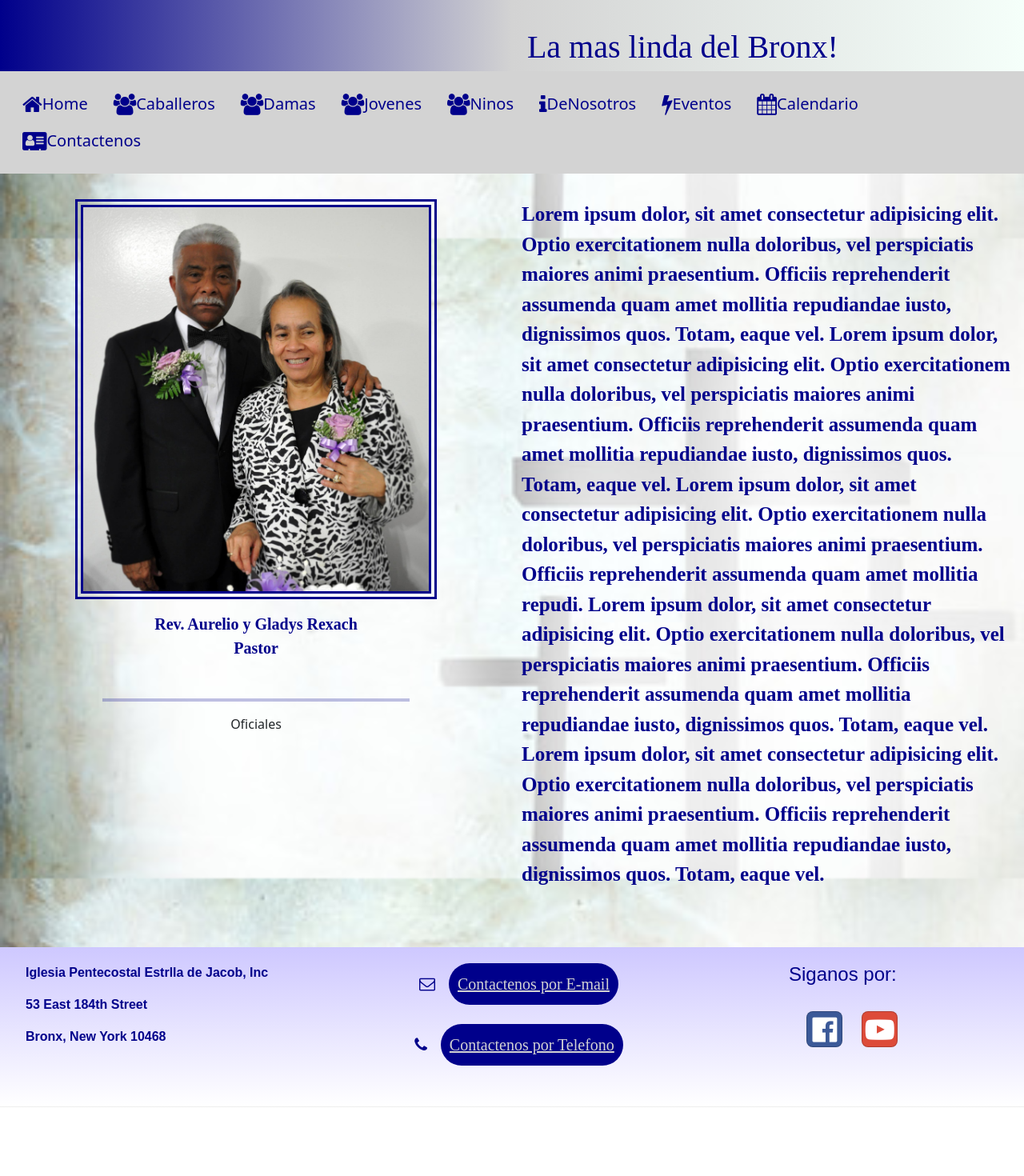
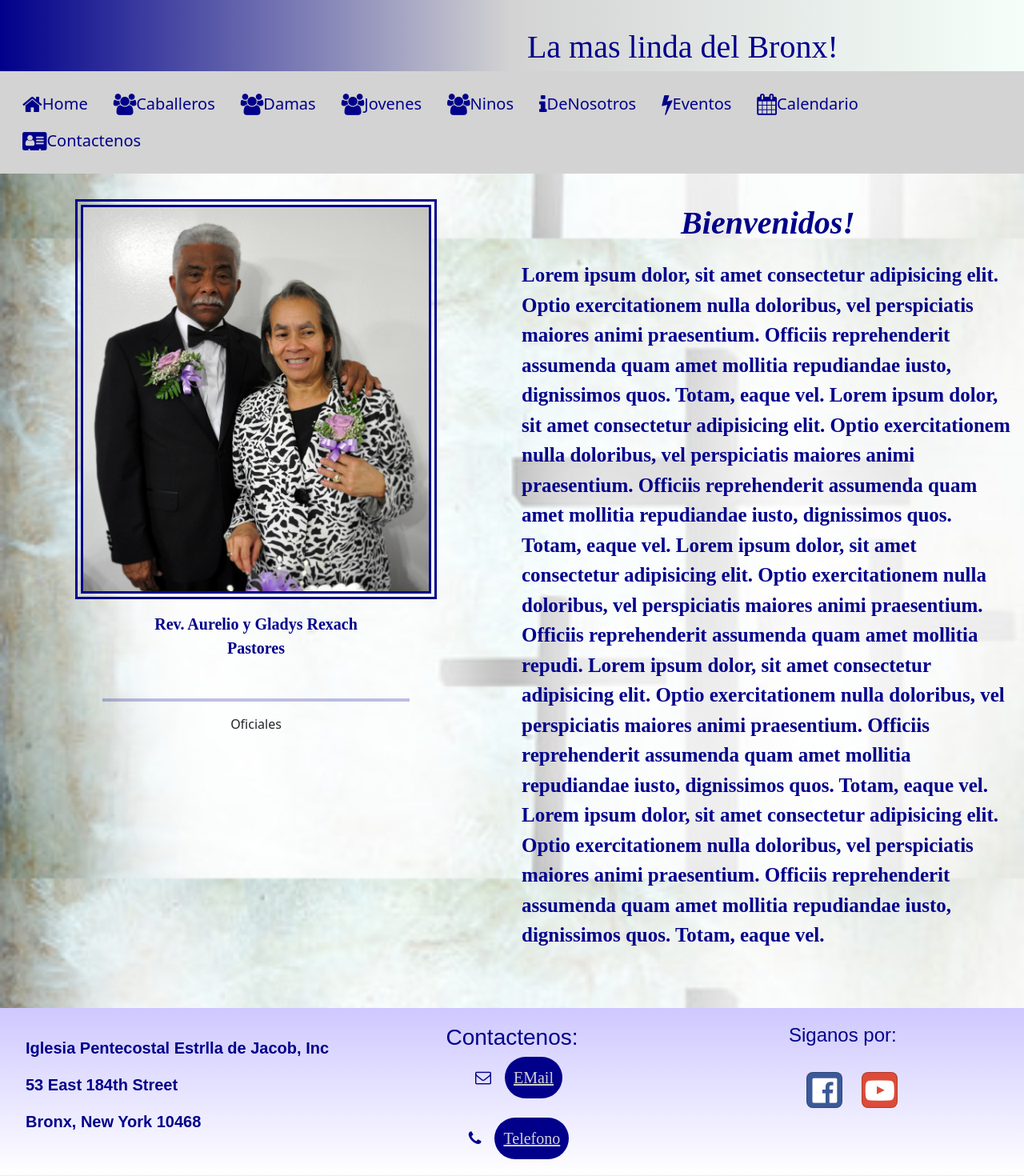
Before and after one commit to hgandia/edj-react, a React (Create React App) app: page /leader/0 in a window 1280 px wide. Shown: the part 502-1972 px from the top of the page at 80% size. Before the commit the page ends 1886 px from the top, so only its background shows below. Built offline with nearby package versions, Linux system fonts and the light colour scheme.

Commit message:
Leader Content Parsed

```diff
--- a/src/App.css
+++ b/src/App.css
@@ -91,7 +91,6 @@ h2 {
 
 #footerIcon {
   color: darkblue;
-
 }
 
 #contact {
--- a/src/app/pages/Calendar.js
+++ b/src/app/pages/Calendar.js
@@ -4,8 +4,8 @@ import { ReactEmbeddedGoogleCalendar } from 'react-embedded-google-calendar';
 const Calendar = () => {
     return (
          <Container>
-             <Row>
-             <ReactEmbeddedGoogleCalendar publicUrl = "https://calendar.google.com/calendar/embed?height=700&wkst=1&bgcolor=%23E4C441&ctz=America%2FNew_York&hl=es&showPrint=0&showTitle=1&showNav=1&showDate=1&showTabs=1&showCalendars=1&title=Eventos%20del%20Mes&src=bGExcmFlc3RyZWxsYWRlamFjb2JAZ21haWwuY29t&color=%237CB342" style={{ border:'solid', size: '10', color: 'darkblue' }} width="1440" height="800" frameborder="0" scrolling="no" />
+             <Row className='mt-5'>
+             <ReactEmbeddedGoogleCalendar publicUrl = "https://calendar.google.com/calendar/embed?height=700&wkst=1&bgcolor=%23E4C441&ctz=America%2FNew_York&hl=es&showPrint=0&showTitle=1&showNav=1&showDate=1&showTabs=1&showCalendars=1&title=Eventos%20del%20Mes&src=bGExcmFlc3RyZWxsYWRlamFjb2JAZ21haWwuY29t&color=%237CB342" style={{ border: '10px darkblue double' }} width="1440" height="800" frameborder="0" scrolling="no" />
              <br/>
              </Row>
          </Container>
--- a/src/app/pages/LeadersPage.js
+++ b/src/app/pages/LeadersPage.js
@@ -45,8 +45,11 @@ console.log('leader is: ', leader);
                                 color: 'darkblue',
                                 fontWeight: 'bold'
                             }}><em>Bienvenidos!</em></p>
-                    {leader.content}
-                    <hr />{leader.content2}
+                    {leader.content.split('\n').map((t, key) => {
+                        return <p key={key}>{t}</p>;
+                    })}
+                    <hr />
+                    {/* {leader.content2} */}
                 </Col>
             </Row>
             <Row className='mx-auto my-5'>
@@ -110,7 +113,9 @@ console.log('leader is: ', leader);
                                         fontWeight: 'bold'
                                     }}><em>Nuestra Historia!</em>
                     </p>
-                    {leader.content}
+                    {leader.content.split('\n').map((t, key) => {
+                        return <p key={key}>{t}</p>;
+                    })}
                 </Col>
             </Row>
         );
@@ -130,6 +135,14 @@ console.log('leader is: ', leader);
                     </Row>
                 </Col>
                 <Col style={{ flex: 1, justifyContent: 'center', fontSize: '25px', fontFamily: 'papyrus', color: 'darkblue', fontWeight: 'bold'}}>
+                <p style={{
+                                flex: 1,
+                                textAlign:'center',
+                                fontSize: '40px',
+                                fontFamily: 'papyrus',
+                                color: 'darkblue',
+                                fontWeight: 'bold'
+                            }}><em>Bienvenidos!</em></p>
                     {leader.content}
                 </Col>
             </Row>
--- a/src/components/Footer.js
+++ b/src/components/Footer.js
@@ -4,16 +4,17 @@ import { Row, Col } from 'reactstrap';
 const Footer = () => {
     return (
             <Row className='site-footer row-content mx-auto mt-5'>
-                <Col style={{ justifyContent:'center'}}>
+                <Col style={{ alignSelf:'center', fontSize: '20px' }}>
                     <p className='papyrus'>Iglesia Pentecostal Estrlla de Jacob, Inc</p>
                     <p className='papyrus'>53 East 184th Street</p>
                     <p className='papyrus'>Bronx, New York 10468</p>
                 </Col>
                 <Col className='text-center'>
+                    <h3 id='footerIcon'>Contactenos:</h3>
                     <a className='btn btn-link btn-lg' href='mailto:la1raestrelladejabcob@gmail.com' id='footerIcon'><i className='fa fa-envelope-o align-self-center' /></a>
-                    <a className='btn btn-link' href='mailto:la1raestrelladejabcob@gmail.com' id='contact'>Contactenos por E-mail</a><br /><br />
+                    <a className='btn btn-link' href='mailto:la1raestrelladejabcob@gmail.com' id='contact'>EMail</a><br /><br />
                     <a className='btn btn-link btn-lg' href='tel:1+718-733-9714' id='footerIcon'><i className='fa fa-phone align-self-center' /></a>
-                    <a className='btn btn-link' href='tel:1+718-733-9714' id='contact'>Contactenos por Telefono</a><br />
+                    <a className='btn btn-link' href='tel:1+718-733-9714' id='contact'>Telefono</a><br />
                 </Col>
                 <Col>
                     <p className='papyrus' id='follow'>
```
Also changed, not shown: src/app/shared/NAVPAGES.js (+5 -5 lines).
